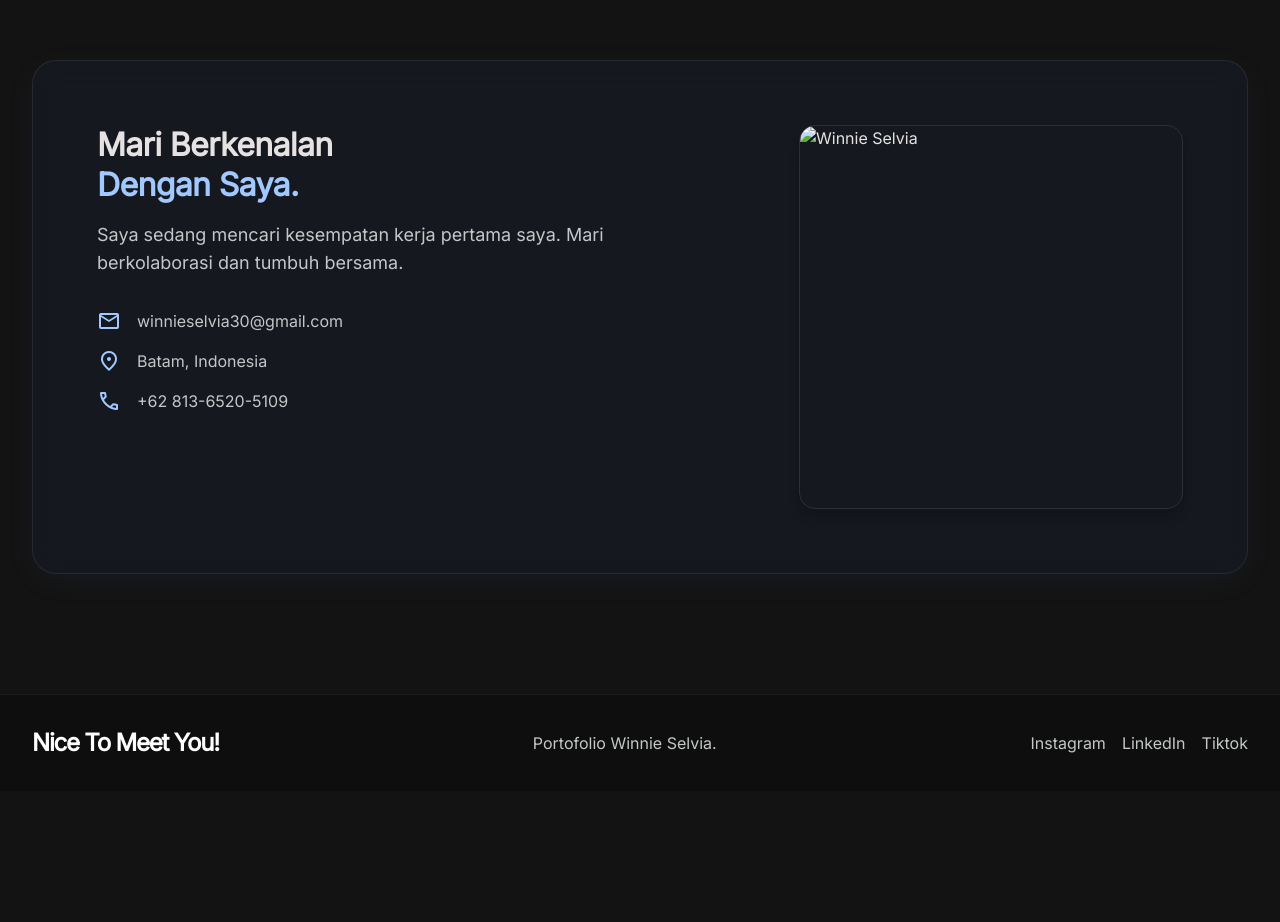
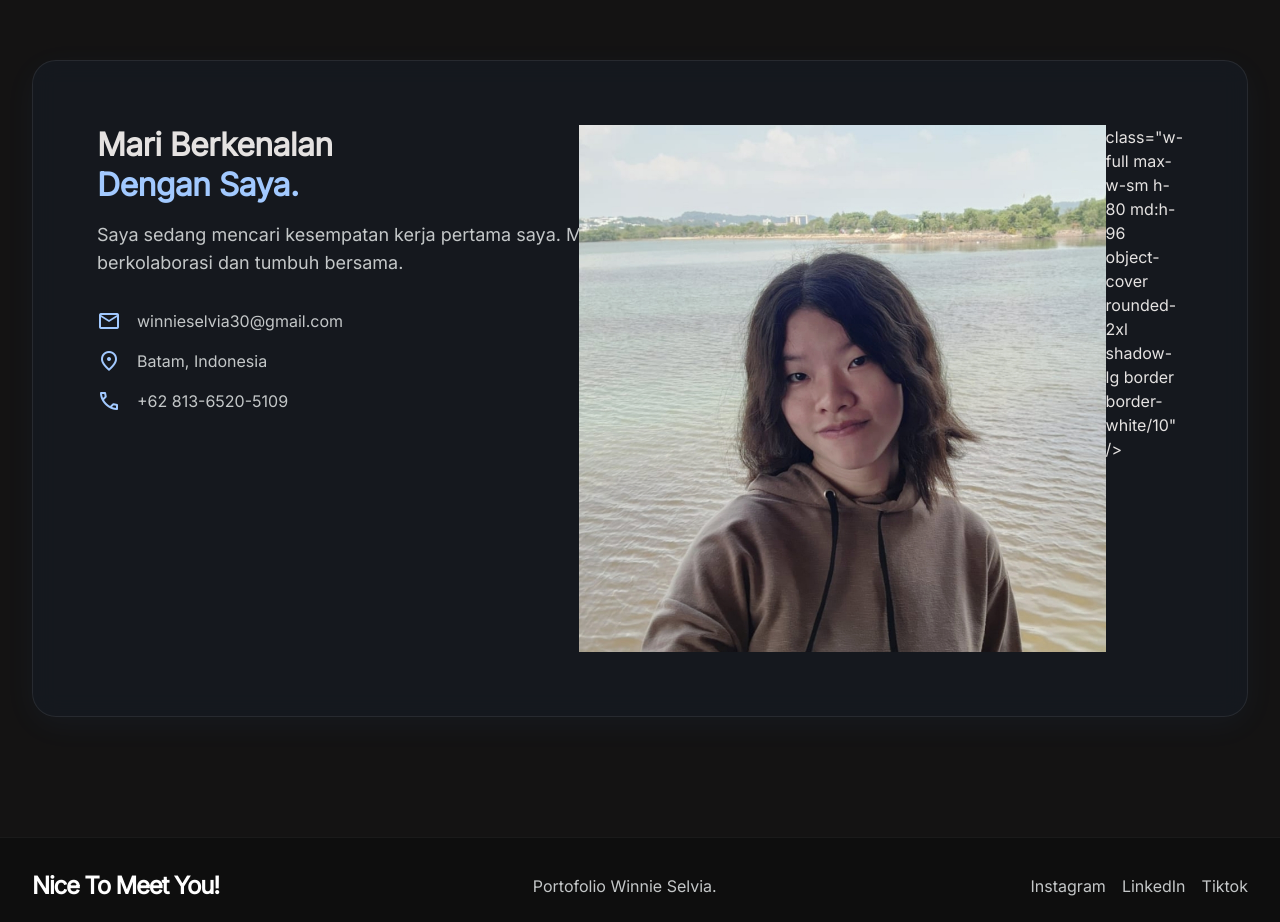
Before and after one commit to Yorimaruu/Portofolio-Winnie-Selvia, a plain HTML site: page index.html in a window 1280 px wide. Shown: the part 3200-4122 px from the top of the page. Before the commit the page ends 3991 px from the top, so only its background shows below. Drawn offline with nearby package versions, Linux system fonts and the light colour scheme.

Commit message:
Update image source and alt text in index.html

```diff
--- a/index.html
+++ b/index.html
@@ -477,8 +477,7 @@
 
                 <div class="flex justify-center md:justify-end">
             <img
-                src="path/FOTO.jpeg"
-                alt="Winnie Selvia"
+src="FOTO.jpeg" alt="Foto Winnie Hover"/>
                 class="w-full max-w-sm h-80 md:h-96 object-cover rounded-2xl shadow-lg border border-white/10"
                 />
         </div>
```
